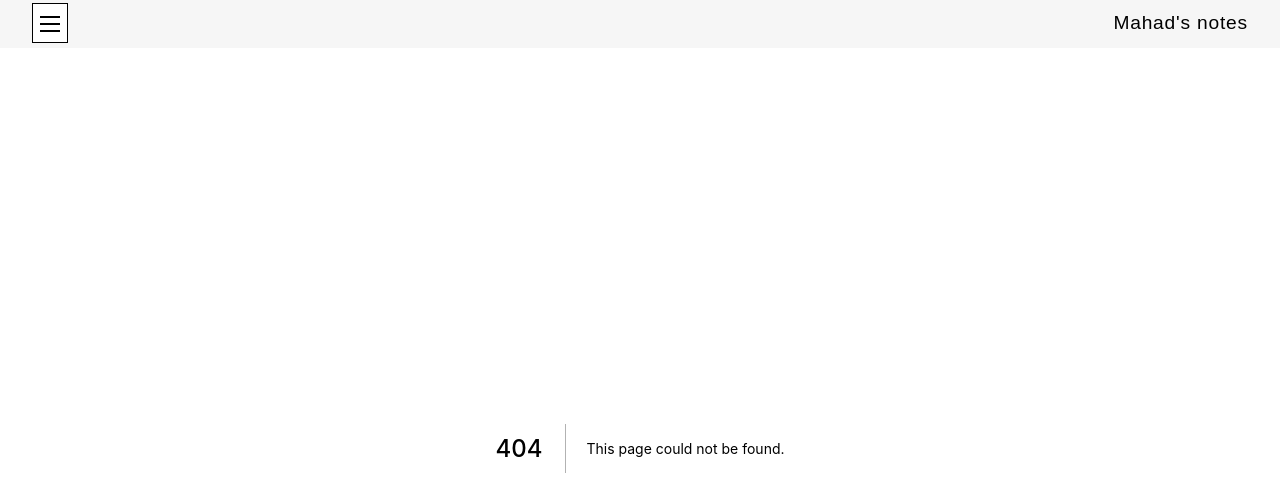
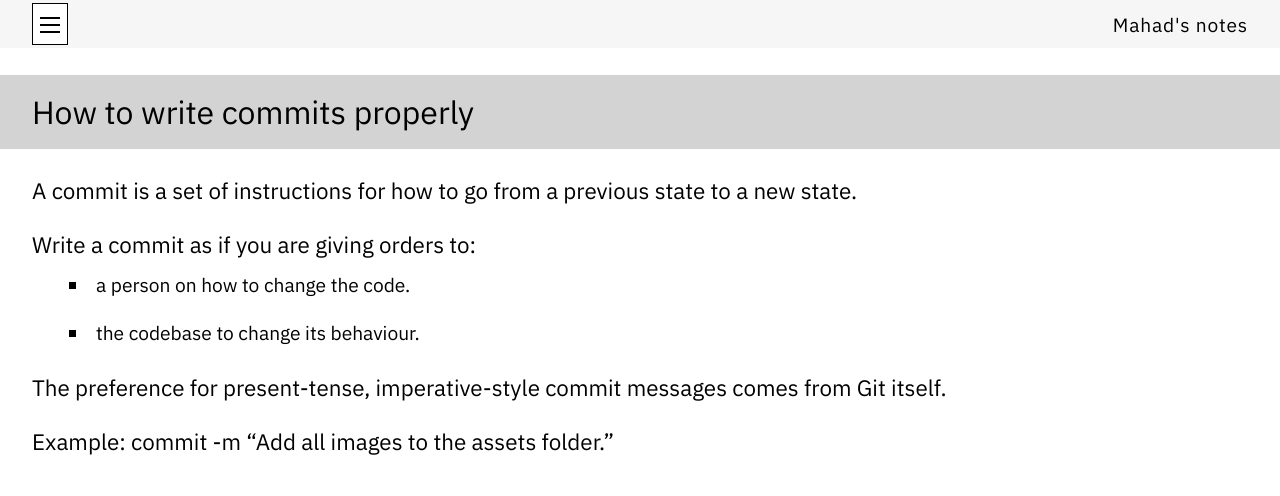
Before and after one commit to Elir-Mahad/notes, a Next.js app: page /writing-commits in a window 1280 px wide. Before the commit this address had no page. Shown: the top 496 px of the page. Built offline with nearby package versions, Linux system fonts and the light colour scheme.

Commit message:
Add writing commits blog post to pages folder

```diff
--- /dev/null
+++ b/pages/writing-commits.js
@@ -0,0 +1,55 @@
+import Head from "next/head";
+import {
+  //
+  BlogBody,
+  PostTitle,
+  Litem,
+  Sentence,
+} from "../styles/Styles.js";
+import style from "../styles/Home.module.css";
+
+function WritingCommits() {
+  return (
+    <div>
+      <Head>
+        <title>Writing commits</title>
+        <meta
+          name="keywords"
+          content="Github, Git, frontend development, JavaScript, Tutorial, writing commits"
+        />
+        <meta name="description" content="How to write commits properly" />
+        <link
+          href="https://fonts.googleapis.com/css2?family=IBM+Plex+Sans:wght@400&display=swap"
+          rel="stylesheet"
+        />
+      </Head>
+      <PostTitle className={style.weight100}>
+        How to write commits properly
+      </PostTitle>
+      <BlogBody>
+        <Sentence>
+          A commit is a set of instructions for how to go from a previous state
+          to a new state.
+        </Sentence>
+
+        <Sentence>Write a commit as if you are giving orders to:</Sentence>
+
+        <Litem>a person on how to change the code.</Litem>
+
+        <Litem>the codebase to change its behaviour.</Litem>
+
+        <Sentence>
+          The preference for present-tense, imperative-style commit messages
+          comes from Git itself.
+        </Sentence>
+
+        <Sentence>
+          {" "}
+          Example: commit -m “Add all images to the assets folder.”
+        </Sentence>
+      </BlogBody>
+    </div>
+  );
+}
+
+export default WritingCommits;
```
